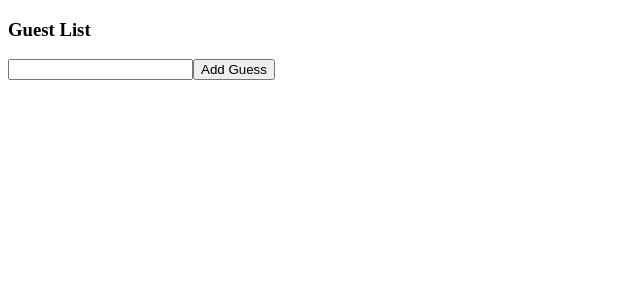
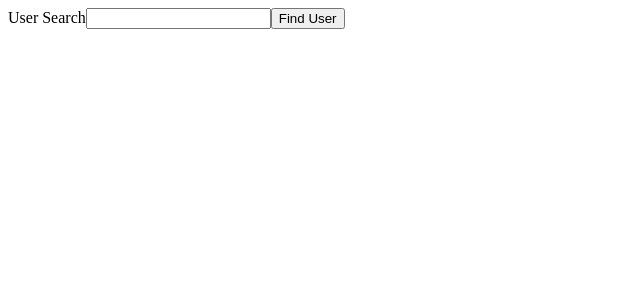
Before and after one commit to nhanphan2112/TypeScript-RTS_Reference, a React (Create React App) app: page / in a window 1280 px wide. Shown: the top 300 px of the page, without its empty margins (0-640 px from the left). Built offline with nearby package versions, Linux system fonts and the light colour scheme.

Commit message:
14-Type define when using useState

```diff
--- a/src/index.tsx
+++ b/src/index.tsx
@@ -1,9 +1,11 @@
 import ReactDOM from "react-dom";
 import GuessList from "./state/GuessList";
+import UserSearch from "./state/UserSearch";
 
 const App = () => {
 	return (
-		<GuessList/>
+		// <GuessList/>
+    <UserSearch/>
 	);
 };
 
--- a/src/state/GuessList.tsx
+++ b/src/state/GuessList.tsx
@@ -1,20 +1,24 @@
-import {useState} from 'react';
-
+import { useState } from "react";
 
 const GuessList: React.FC = () => {
-  const [name, setName] = useState('');
-  const [guests, setGuests] = useState<string[]>([]);
+	const [name, setName] = useState("");
+	const [guests, setGuests] = useState<string[]>([]);
 
-  const onClick = () =>{
-    setName('');
-    setGuests([...guests, name]);
-  }
+	const onClick = () => {
+		setName("");
+		setGuests([...guests, name]);
+	};
 
 	return (
 		<div>
 			<h3>Guest List</h3>
-      <input value={name} onChange={(e)=>setName(e.target.value)}/>
-      <button onClick={onClick}>Add Guess</button>
+			<ul>
+				{guests.map((guest) => (
+					<li key={guest}>{guest}</li>
+				))}
+			</ul>
+			<input value={name} onChange={(e) => setName(e.target.value)} />
+			<button onClick={onClick}>Add Guess</button>
 		</div>
 	);
 };
--- /dev/null
+++ b/src/state/UserSearch.tsx
@@ -0,0 +1,32 @@
+import { useState } from "react";
+
+const users = [
+	{ name: "Sarah", age: 20 },
+	{ name: "Alex", age: 20 },
+	{ name: "Michael", age: 20 },
+];
+
+const UserSearch: React.FC = () => {
+	const [name, SetName] = useState<string>();
+	const [user, SetUser] = useState<{ name: string; age: number } | undefined>();
+
+	const onClick = () => {
+		const foundUser = users.find((user) => {
+			return user.name === name;
+		});
+		// console.log(foundUser);
+		SetUser(foundUser);
+	};
+
+	return (
+		<div>
+			User Search
+			<input value={name} onChange={(e) => SetName(e.target.value)} />
+			<button onClick={onClick}>Find User</button>
+			<div>{user && user.name}</div>
+			<div>{user && user.age}</div>
+		</div>
+	);
+};
+
+export default UserSearch;
```
